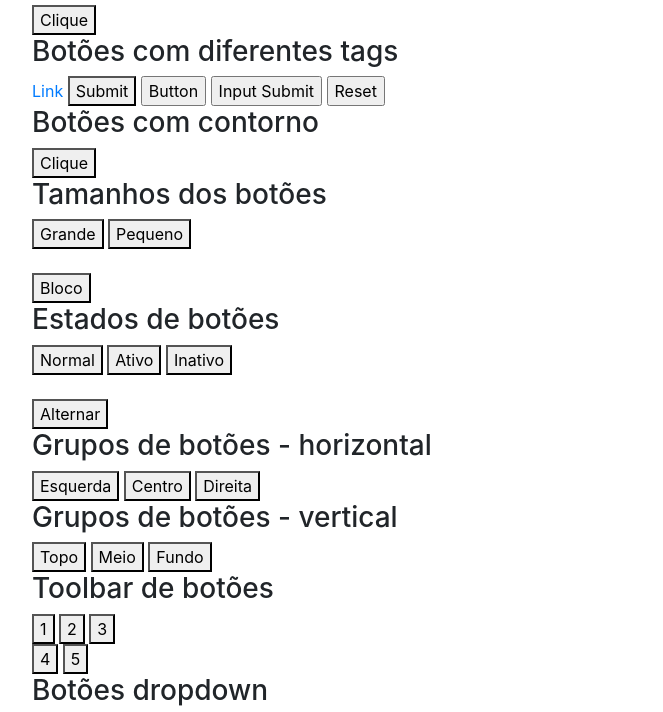
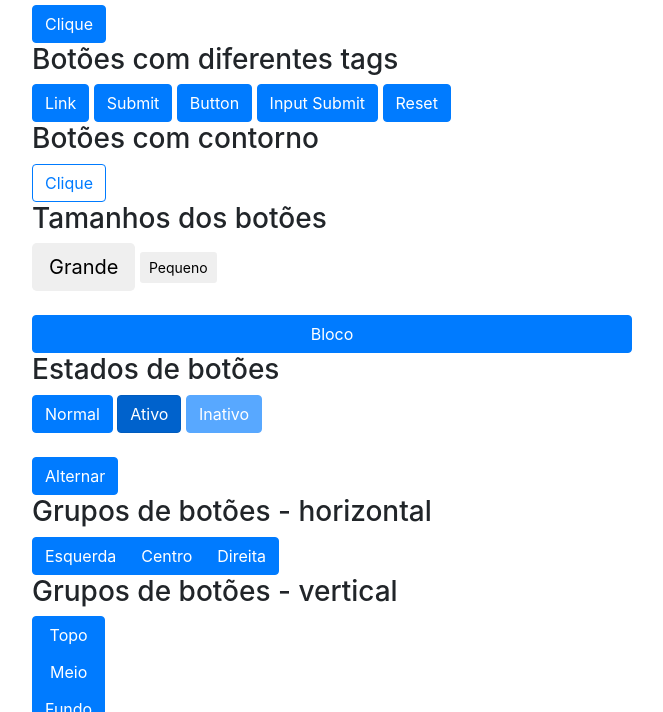
Before and after one commit to GersonST/fullstack-curso-modulo-07, a plain HTML site: page apoio-botoes.html in a window 1280 px wide. Shown: the part 37-749 px from the top of the page, without its empty margins (308-971 px from the left). Drawn offline with nearby package versions, Linux system fonts and the light colour scheme.

Commit message:
Aula Botões

```diff
--- a/apoio-botoes.html
+++ b/apoio-botoes.html
@@ -22,76 +22,76 @@
     btn-warning, btn-danger, btn-light, btn-dark, btn-link
     -->
     <h3>Botões</h3>
-    <button class="" type="button">Clique</button>
+    <button class="btn btn-primary" type="button">Clique</button>
 
     <h3>Botões com diferentes tags</h3>
-    <a class="" href="#">Link</a>
-    <button class="" type="submit">Submit</button>
-    <input class="" type="button" value="Button">
-    <input class="" type="submit" value="Input Submit">
-    <input class="" type="reset" value="Reset">
+    <a class="btn btn-primary" href="#">Link</a>
+    <button class="btn btn-primary" type="submit">Submit</button>
+    <input class="btn btn-primary" type="button" value="Button">
+    <input class="btn btn-primary" type="submit" value="Input Submit">
+    <input class="btn btn-primary" type="reset" value="Reset">
 
     <!-- Botoes com contorno
     btn-outline-<formato>
     -->
     <h3>Botões com contorno</h3>
-    <button class="" type="button">Clique</button>
+    <button class="btn btn-outline-primary" type="button">Clique</button>
 
     <!-- Tamanhos de botões
     opções: btn-lg, btn-sm, btn-block
     -->
     <h3>Tamanhos dos botões</h3>
-    <button class="" type="button">Grande</button>
-    <button class="" type="button">Pequeno</button>
+    <button class="btn btn-lg" type="button">Grande</button>
+    <button class="btn btn-sm" type="button">Pequeno</button>
     <br><br>
-    <button class="" type="button">Bloco</button>
+    <button class="btn btn-block btn-primary" type="button">Bloco</button>
 
     <!-- Estados dos botões
     opções: active, disabled
     -->
     <h3>Estados de botões</h3>
-    <button class="" type="button">Normal</button>
-    <button class="" type="button">Ativo</button>
-    <button class="" type="button">Inativo</button>
+    <button class="btn btn-primary" type="button">Normal</button>
+    <button class="btn btn-primary active" type="button">Ativo</button>
+    <button class="btn btn-primary disabled" type="button">Inativo</button>
     <br><br>
-    <button class="" type="button">Alternar</button>
+    <button class="btn btn-primary" data-toggle="button" type="button">Alternar</button>
 
     <h3>Grupos de botões - horizontal</h3>
-    <div>
-        <button class="" type="button">Esquerda</button>
-        <button class="" type="button">Centro</button>
-        <button class="" type="button">Direita</button>
+    <div class="btn-group">
+        <button class="btn btn-primary" type="button">Esquerda</button>
+        <button class="btn btn-primary" type="button">Centro</button>
+        <button class="btn btn-primary" type="button">Direita</button>
     </div>
 
     <h3>Grupos de botões - vertical</h3>
-    <div>
-        <button class="" type="button">Topo</button>
-        <button class="" type="button">Meio</button>
-        <button class="" type="button">Fundo</button>
+    <div class="btn-group-vertical">
+        <button class="btn btn-primary" type="button">Topo</button>
+        <button class="btn btn-primary" type="button">Meio</button>
+        <button class="btn btn-primary" type="button">Fundo</button>
     </div>
 
     <h3>Toolbar de botões</h3>
-    <div>
-        <div>
-           <button class="" type="button">1</button>
-           <button class="" type="button">2</button>
-           <button class="" type="button">3</button>
+    <div class="btn-toolbar">
+        <div class="btn-group">
+           <button class="btn btn-primary" type="button">1</button>
+           <button class="btn btn-primary" type="button">2</button>
+           <button class="btn btn-primary" type="button">3</button>
         </div>
-        <div>
-            <button class="" type="button">4</button>
-            <button class="" type="button">5</button>
+        <div class="btn-group">
+            <button class="btn btn-primary" type="button">4</button>
+            <button class="btn btn-primary" type="button">5</button>
         </div>
     </div>
 
     <h3>Botões dropdown</h3>
-    <div>
-        <button class="" type="button">
+    <div class="dropdown">
+        <button class="btn btn-primary dropdown-toggle" data-toggle="dropdown"  type="button">
             Clique
         </button>
-        <div>
-            <a href="#" class="">Link 1</a>
-            <a href="#" class="">Link 2</a>
-            <a href="#" class="">Link 3</a>
+        <div class="dropdown-menu">
+            <a href="#" class="dropdown-item">Link 1</a>
+            <a href="#" class="dropdown-item">Link 2</a>
+            <a href="#" class="dropdown-item">Link 3</a>
         </div>
     </div>
 
```
